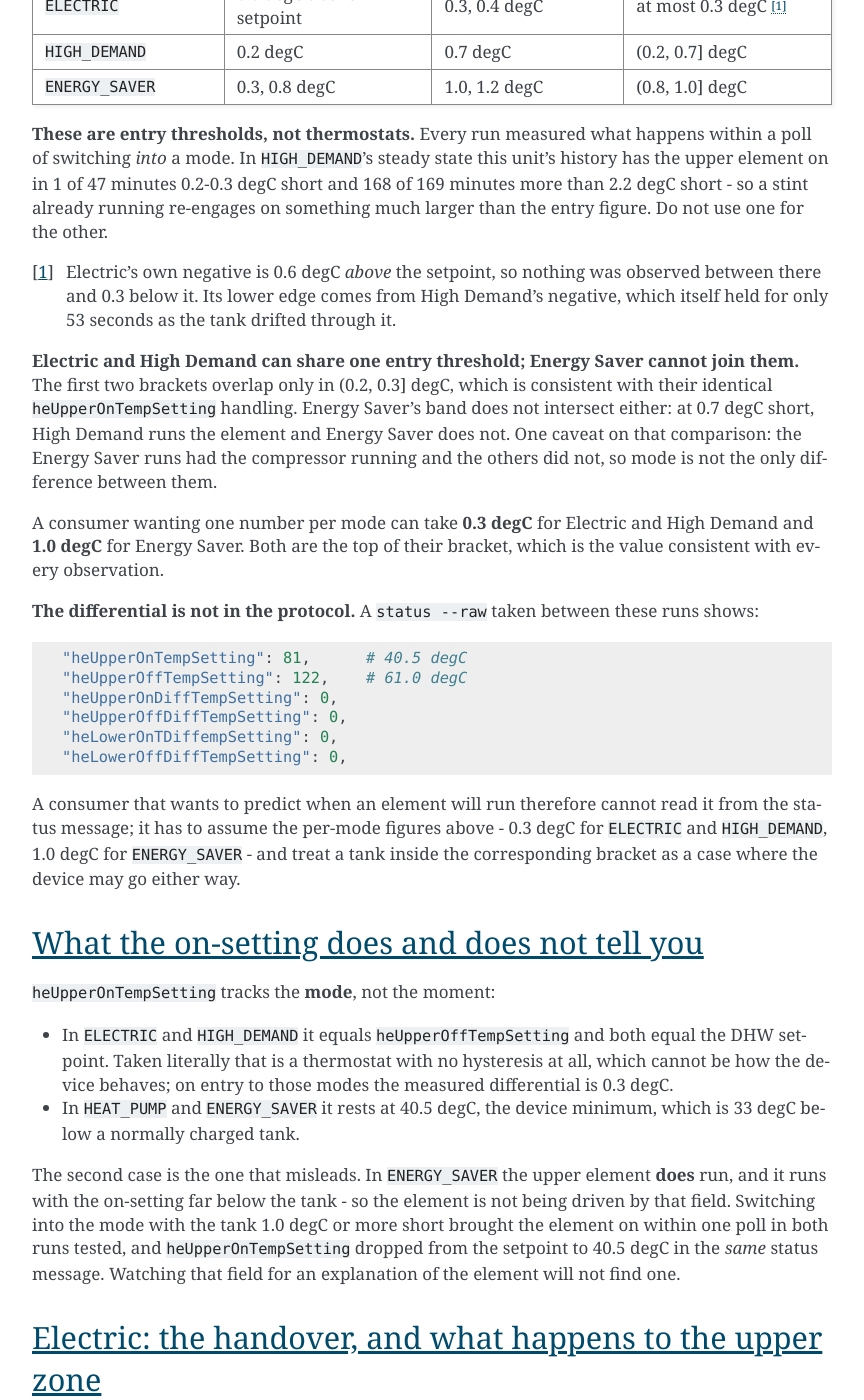
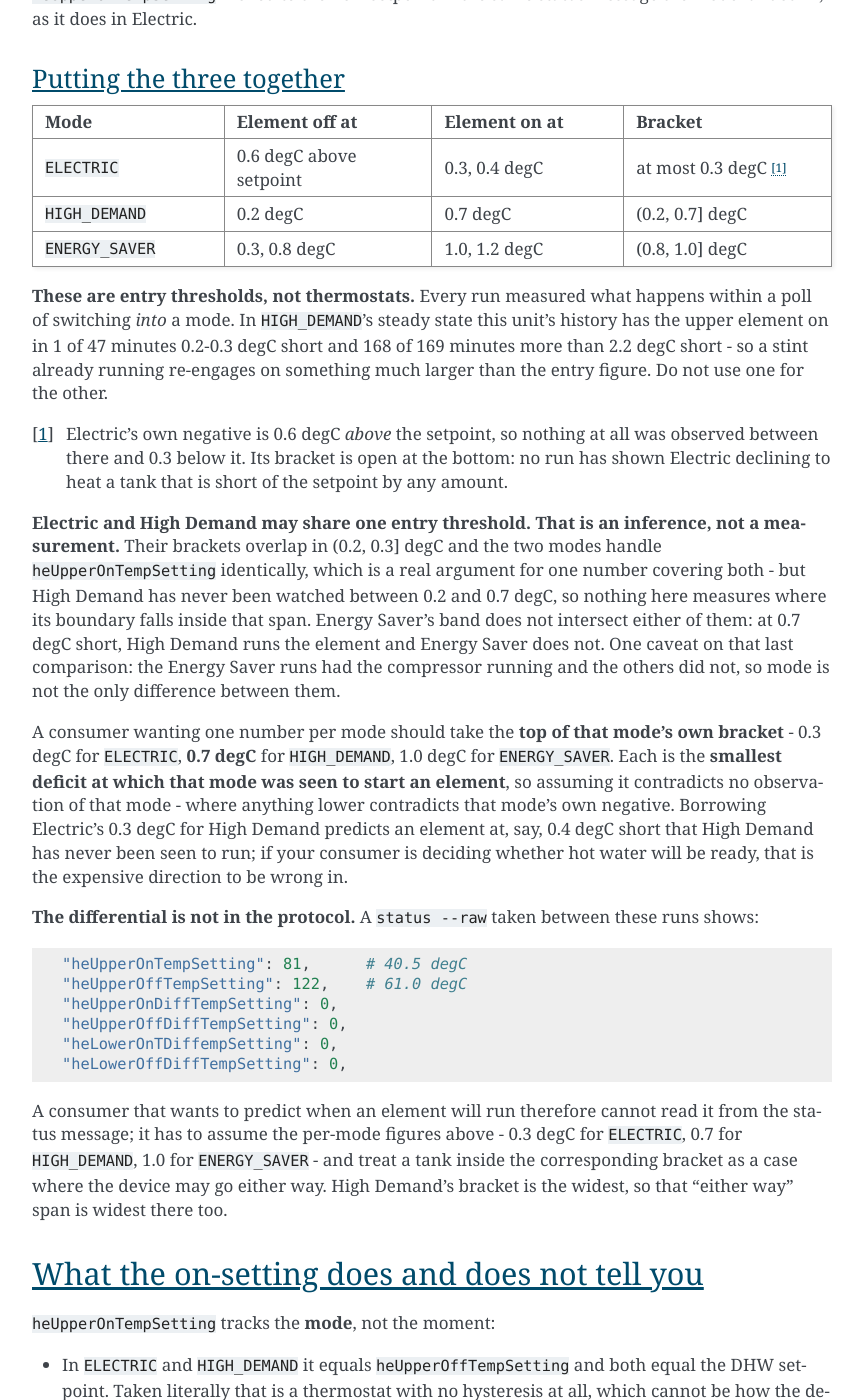
Before and after one commit to eman/nwp500-python, a Sphinx documentation site: the page built from docs/explanation/heating-elements.rst, in a window 1280 px wide and 1400 px high, scrolled down 2574 px. Shown: the whole window, without its empty margins (338-1202 px from the left). Built offline with Sphinx 7.4.7, drawn with Linux system fonts in a browser that asks for light colours; some of the changed text lies outside the part shown.

Commit message:
docs: High Demand's bracket is its own, and the reference contradicted it
The review is right on every count. The page measured three modes and
then reported two numbers, merging Electric and High Demand onto
0.3 degC. High Demand's own runs are off at 0.2 and on at 0.7, so its
bracket is (0.2, 0.7] — more than twice Electric's width, with nothing
watched in between. The brackets overlap and the two modes park
`heUpperOnTempSetting` identically, so they may well share a threshold;
that is an argument, and the page presented it as a measurement.

Corrected in the summary table, the comparison, the consumer guidance,
`device_status.rst` and the changelog. Each mode now carries the
smallest deficit at which it was seen to start an element, and the
Limits section asks the question that would settle it: one run at
0.4 degC.

Also from the review:

- `data_conversions.rst` still described these fields as literal ON/OFF
  thermostats with a "typically 2-5°F" differential, which is exactly
  what this page disproves. Readers had two reference pages
  contradicting each other. It now carries a warning, and the
  differential row says the field measured 0 in every mode.
- The blanket "everything here was measured by commanding the modes"
  was false — High Demand's steady-state figures are history. Narrowed,
  and the two history-derived passages are labelled.
- "Two modes, two different answers" preceded three tables.
- Energy Saver's entry behaviour was written as the *reason* its
  threshold differs from Electric's. It is an observation; the runs
  differ in compressor state as well as mode, as the page itself says
  two paragraphs later.
- The run count was thirteen on the page and ten in the PR body. It is
  22: thirteen on the elements, nine on TOU mode writes and
  reservations.

Unprompted, on the same principle: the upper-zone rate was quoted as a
single 1.61 degF/min when it is 1.56-1.61 depending on sampling
resolution.

Refs #142

```diff
--- a/docs/explanation/heating-elements.rst
+++ b/docs/explanation/heating-elements.rst
@@ -10,12 +10,17 @@
 reads 0. The device nevertheless has a differential, and this page
 gives the measured one.
 
-Everything here was measured on one unit by commanding the modes and
-watching, not inferred from historical logs. That distinction matters:
-two earlier values for the start threshold came from "the smallest
-deficit ever seen to start an element" in a passive record, and both
-were wrong, because such a figure measures where the tank happened to
-sit rather than where the device decides.
+**The start thresholds** here were measured on one unit by commanding
+the modes and watching - not inferred from historical logs. That
+distinction matters: two earlier values came from "the smallest deficit
+ever seen to start an element" in a passive record, and both were wrong,
+because such a figure measures where the tank happened to sit rather
+than where the device decides.
+
+Two things on this page are *not* from commanded runs, and are labelled
+where they appear: High Demand's **steady-state** re-engagement, which
+is this unit's history, and the mid-stint behaviour it is contrasted
+with. Everything else is a bounded run.
 
 .. contents::
    :local:
@@ -32,10 +37,12 @@
    * - Observation
      - Value
    * - Element start differential
-     - **Mode-dependent.** ``ENERGY_SAVER`` needs **1.0 degC
-       (1.8 degF)** below the setpoint. ``ELECTRIC`` and ``HIGH_DEMAND``
-       need about **0.3 degC (0.54 degF)**. All three are bracketed by
-       runs on either side.
+     - **Mode-dependent, one bracket per mode.** ``ELECTRIC`` at most
+       **0.3 degC (0.54 degF)** below the setpoint; ``HIGH_DEMAND``
+       somewhere in **(0.2, 0.7] degC** ((0.36, 1.26] degF);
+       ``ENERGY_SAVER`` in **(0.8, 1.0] degC** ((1.44, 1.80] degF).
+       Each bracket has a run on either side of it - except Electric's
+       lower edge, whose only negative sits *above* the setpoint.
    * - Where that differential is published
      - **Nowhere.** ``heUpperOnDiffTempSetting`` and its three siblings
        read 0 on this unit while the behaviour above holds.
@@ -45,9 +52,11 @@
        40.5 degC (104.9 degF), the device minimum.
    * - Energy Saver on entry
      - Switching into ``ENERGY_SAVER`` engages the upper element even
-       though ``heUpperOnTempSetting`` rests 33 degC below the tank -
-       an entry effect rather than that thermostat, and the reason its
-       differential differs from Electric's.
+       though ``heUpperOnTempSetting`` rests 33 degC below the tank, so
+       whatever drives it, that field is not it. Its bracket also sits
+       higher than the other two modes'. Why the two differ is **not**
+       established: the Energy Saver runs had the compressor running
+       and the others did not.
    * - Electric ordering
      - Upper element to the setpoint, then the lower element, never
        both, as the protocol reference already states. The handover
@@ -65,9 +74,10 @@
 The start differential
 ======================
 
-Two modes, two different answers. Each run holds a fixed deficit and
-watches for one to two minutes; the setpoint quantises to 0.5 degC, so
-the deficit is set by choosing a setpoint step relative to the tank.
+Three modes, three brackets, and no two of them the same width. Each
+run holds a fixed deficit and watches for one to two minutes; the
+setpoint quantises to 0.5 degC, so the deficit is set by choosing a
+setpoint step relative to the tank.
 
 ``ENERGY_SAVER``
 ----------------
@@ -171,23 +181,31 @@
 than the entry figure. Do not use one for the other.
 
 .. [#electric] Electric's own negative is 0.6 degC *above* the setpoint,
-   so nothing was observed between there and 0.3 below it. Its lower
-   edge comes from High Demand's negative, which itself held for only
-   53 seconds as the tank drifted through it.
+   so nothing at all was observed between there and 0.3 below it. Its
+   bracket is open at the bottom: no run has shown Electric declining
+   to heat a tank that is short of the setpoint by any amount.
 
-**Electric and High Demand can share one entry threshold; Energy Saver
-cannot join them.** The first two brackets overlap only in (0.2, 0.3] degC,
-which is consistent with their identical ``heUpperOnTempSetting``
-handling. Energy Saver's band does not intersect either: at 0.7 degC
+**Electric and High Demand may share one entry threshold. That is an
+inference, not a measurement.** Their brackets overlap in
+(0.2, 0.3] degC and the two modes handle ``heUpperOnTempSetting``
+identically, which is a real argument for one number covering both -
+but High Demand has never been watched between 0.2 and 0.7 degC, so
+nothing here measures where its boundary falls inside that span.
+Energy Saver's band does not intersect either of them: at 0.7 degC
 short, High Demand runs the element and Energy Saver does not. One
-caveat on that comparison: the Energy Saver runs had the compressor
-running and the others did not, so mode is not the only difference
-between them.
+caveat on that last comparison: the Energy Saver runs had the
+compressor running and the others did not, so mode is not the only
+difference between them.
 
-A consumer wanting one number per mode can take **0.3 degC** for
-Electric and High Demand and **1.0 degC** for Energy Saver. Both are the
-top of their bracket, which is the value consistent with every
-observation.
+A consumer wanting one number per mode should take the **top of that
+mode's own bracket** - 0.3 degC for ``ELECTRIC``, **0.7 degC** for
+``HIGH_DEMAND``, 1.0 degC for ``ENERGY_SAVER``. Each is the **smallest
+deficit at which that mode was seen to start an element**, so assuming
+it contradicts no observation of that mode - where anything lower
+contradicts that mode's own negative. Borrowing Electric's 0.3 degC for High Demand predicts an
+element at, say, 0.4 degC short that High Demand has never been seen to
+run; if your consumer is deciding whether hot water will be ready,
+that is the expensive direction to be wrong in.
 
 **The differential is not in the protocol.** A ``status --raw`` taken
 between these runs shows::
@@ -201,9 +219,10 @@
 
 A consumer that wants to predict when an element will run therefore
 cannot read it from the status message; it has to assume the per-mode
-figures above - 0.3 degC for ``ELECTRIC`` and ``HIGH_DEMAND``, 1.0 degC
-for ``ENERGY_SAVER`` - and treat a tank inside the corresponding
-bracket as a case where the device may go either way.
+figures above - 0.3 degC for ``ELECTRIC``, 0.7 for ``HIGH_DEMAND``,
+1.0 for ``ENERGY_SAVER`` - and treat a tank inside the corresponding
+bracket as a case where the device may go either way. High Demand's
+bracket is the widest, so that "either way" span is widest there too.
 
 
 What the on-setting does and does not tell you
@@ -214,7 +233,8 @@
 * In ``ELECTRIC`` and ``HIGH_DEMAND`` it equals ``heUpperOffTempSetting``
   and both equal the DHW setpoint. Taken literally that is a thermostat
   with no hysteresis at all, which cannot be how the device behaves; on
-  entry to those modes the measured differential is 0.3 degC.
+  entry the measured differential is at most 0.3 degC in Electric and
+  within (0.2, 0.7] degC in High Demand.
 * In ``HEAT_PUMP`` and ``ENERGY_SAVER`` it rests at 40.5 degC, the
   device minimum, which is 33 degC below a normally charged tank.
 
@@ -225,6 +245,10 @@
 one poll in both runs tested, and ``heUpperOnTempSetting`` dropped from
 the setpoint to 40.5 degC in the *same* status message. Watching that
 field for an explanation of the element will not find one.
+
+That is as far as the observation goes. It does not explain *why*
+Energy Saver's bracket sits higher than Electric's; the runs differ in
+compressor state as well as mode, and nothing here separates the two.
 
 
 Electric: the handover, and what happens to the upper zone
@@ -264,8 +288,10 @@
 one supply voltage - a nudge for anyone integrating energy, not a
 correction to the specification.
 
-For the record, the upper zone rose at 0.89 degC/min (1.61 degF/min)
-end to end over 5.8 minutes on a 63.2 gal tank, and the lower zone at
+For the record, the upper zone rose at 0.87-0.89 degC/min
+(1.56-1.61 degF/min) end to end over 5.8 minutes on a 63.2 gal tank -
+the spread is sampling resolution, the higher figure from 10-second
+polls and the lower from a one-minute grid - and the lower zone at
 0.66-0.86 degC/min depending on where the fit starts; the probe lags the
 element for the first 40-60 seconds, which is most of the difference.
 Those are tank-specific and are offered as an order of magnitude only.
@@ -291,11 +317,15 @@
 Limits
 ======
 
-One unit, one supply voltage, 2026-09-19 and 2026-09-20, thirteen
-bounded runs in all. Specifically **not** established:
+One unit, one supply voltage, 2026-09-19 and 2026-09-20. **Twenty-two**
+bounded runs in all: thirteen on the elements and the thresholds, nine
+on mode writes and reservation entries under TOU. Specifically **not**
+established:
 
-* ``HIGH_DEMAND``'s boundary. It shares Electric's settings and starts
-  an element well above the boundary, but no run has approached it.
+* **where inside (0.2, 0.7] degC ``HIGH_DEMAND``'s boundary falls.** It
+  has a run on each side, so it is bracketed - but that bracket is more
+  than twice Electric's width, and one run at 0.4 degC would halve it.
+  Until then, whether the two modes share a threshold is unresolved.
 * what engages the element **later** in an Energy Saver stint, as
   opposed to on entry.
 * anything about runs longer than six minutes.
```
Also changed, not shown: CHANGELOG.rst (+6 -4 lines), docs/reference/protocol/data_conversions.rst (+16 -1 lines), docs/reference/protocol/device_status.rst (+6 -3 lines).
